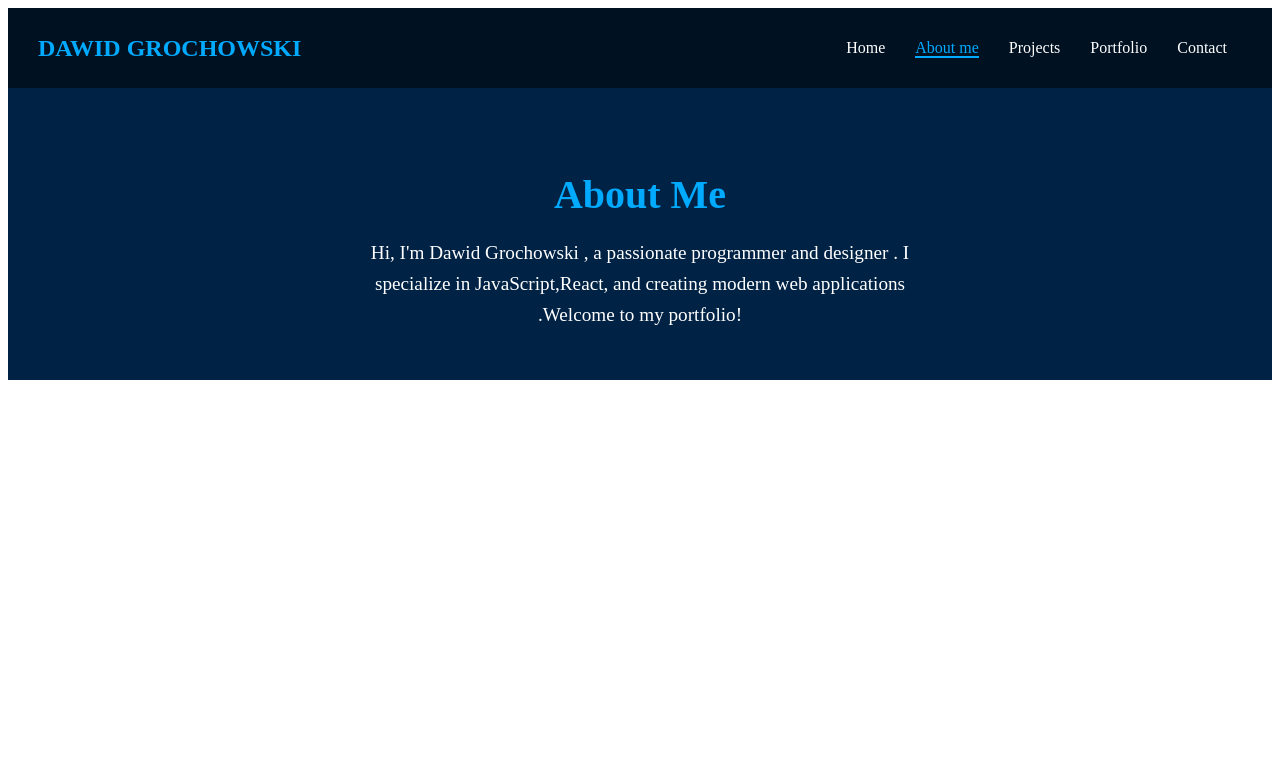
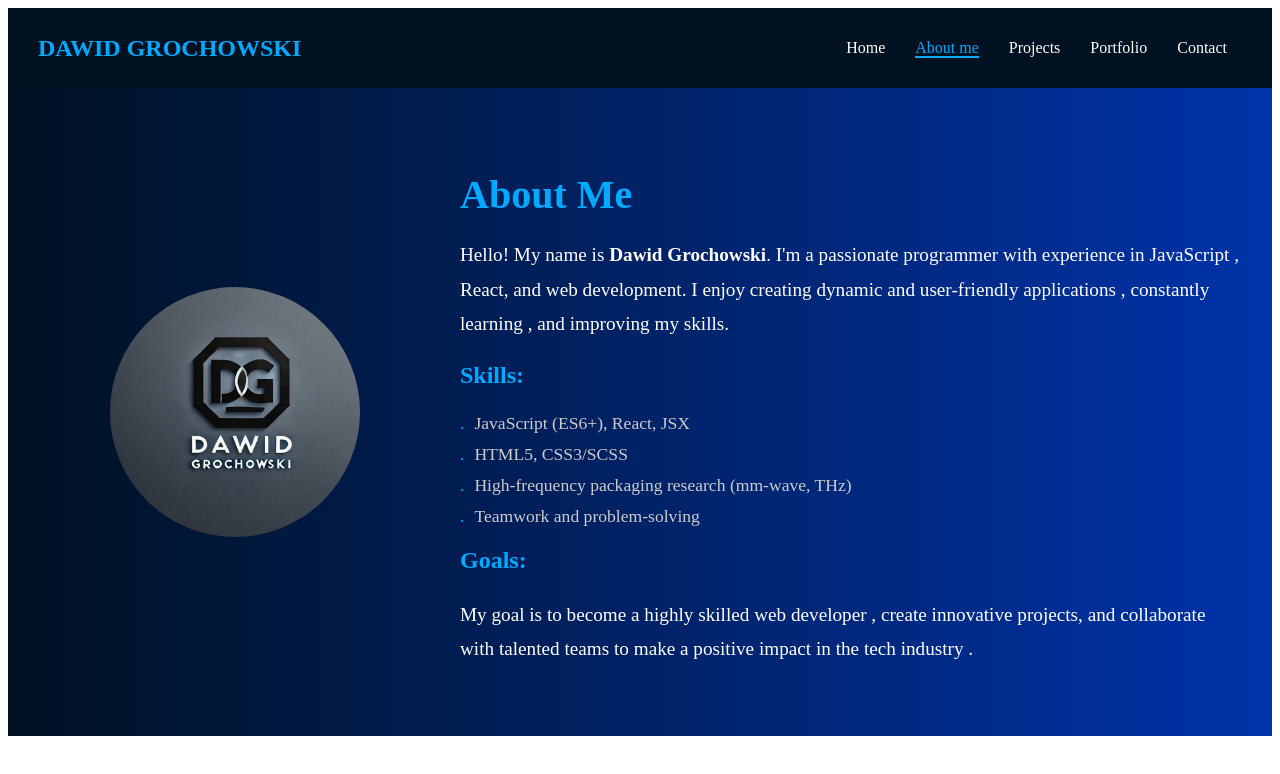
Before and after one commit to dawid24214/Aboute-me, a React (Vite) app: page /about in a window 1280 px wide. Shown: the top 774 px of the page. Built offline with nearby package versions, Linux system fonts and the light colour scheme.

Commit message:
Expading the About Me Section .
Added details , a photo , and hover effect to the section

```diff
--- a/src/components/AboutMe.jsx
+++ b/src/components/AboutMe.jsx
@@ -3,12 +3,32 @@ import '../style/_AboutMe.scss';
 export const AboutMe = () =>{
     return (
         <div>
-            <section id='about' className='about-me' data-aos='fade-right'>
-                <h2>About Me</h2>
-                <p>
-                    Hi, I'm Dawid Grochowski , a passionate programmer and designer . I specialize in JavaScript,React,
-                    and creating modern web applications .Welcome to my portfolio!
-                </p>
+            <section className='about'>
+                <div className='about-container'>
+                    <div className='about-photo'>
+                        <img src='/public/Logo.jpg' alt='Dawid Grochowski'/>
+                    </div>
+                    <div className='about-text'>
+                        <h2>About Me</h2>
+                        <p>
+                            Hello! My name is <strong>Dawid Grochowski</strong>. I'm a passionate
+                            programmer with experience in JavaScript , React, and web development. I enjoy
+                            creating dynamic and user-friendly applications , constantly learning , and improving my skills.
+                        </p>
+                        <h3>Skills:</h3>
+                        <ul>
+                            <li>JavaScript (ES6+), React, JSX</li>
+                            <li>HTML5, CSS3/SCSS</li>
+                            <li>High-frequency packaging research (mm-wave, THz)</li>
+                            <li>Teamwork and problem-solving</li>
+                        </ul>
+                        <h3>Goals:</h3>
+                        <p>
+                            My goal is to become a highly skilled web developer , create innovative projects,
+                            and collaborate with talented teams to make a positive impact in the tech industry .
+                        </p>
+                    </div>
+                </div>
             </section>
         </div>
     );
--- a/src/style/_AboutMe.scss
+++ b/src/style/_AboutMe.scss
@@ -1,19 +1,66 @@
-.about-me {
+.about{
+  display: flex;
+  justify-content: center;
+  align-items: center;
   padding: 50px 20px;
-  text-align: center;
-  background-color: #002244;
+  background: linear-gradient(to right, #001122, #0033aa);
   color: white;
 
-  h2 {
-    font-size: 2.5rem;
-    margin-bottom: 20px;
-    color: #00aaff;
+  .about-container{
+    display: flex;
+    flex-direction: row;
+    gap: 30px;
+    max-width: 1200px;
+    width: 100%;
+
+    .about-photo{
+      flex: 1;
+      display: flex;
+      justify-content: center;
+      align-items: center;
+      img{
+        width: 250px;
+        height: 250px;
+        border-radius: 50%;
+        transition: transform 0.3s ease, box-shadow 0.3s ease;
+        &:hover{
+          transform: scale(1.1);
+          box-shadow: 0 10px 20px rgba(0, 0, 0, 0.5 );
+        }
+
+      }
+    }
+    .about-text{
+      flex: 2;
+      h2{
+        font-size: 2.5rem;
+        color: #00aaff;
+        margin-bottom: 20px;
+      }
+      p{
+        font-size: 1.2rem;
+        line-height: 1.8;
+      }
+      h3{
+        font-size: 1.5rem;
+        margin-top: 20px;
+        color: #00aaff;
+      }
+      ul{
+        list-style: none;
+        padding: 0;
+        li{
+          margin: 10px 0;
+          font-size: 1.1rem;
+          color: #cccccc;
+          &:before{
+            content: '.';
+            color: #00aaff;
+            margin-right: 10px;
+          }
+        }
+      }
+    }
   }
 
-  p {
-    font-size: 1.2rem;
-    line-height: 1.6;
-    max-width: 600px;
-    margin: 0 auto;
-  }
 }
```
